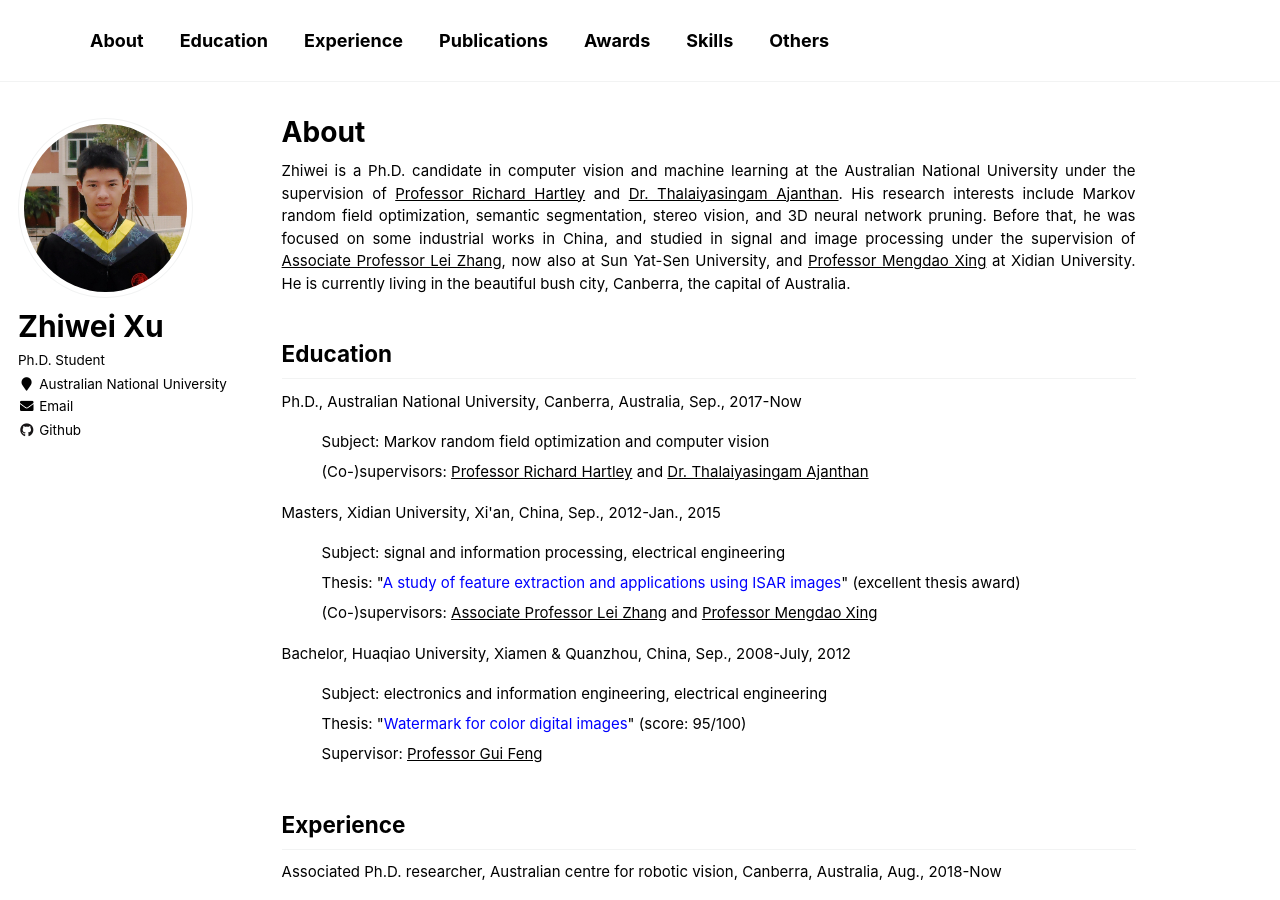
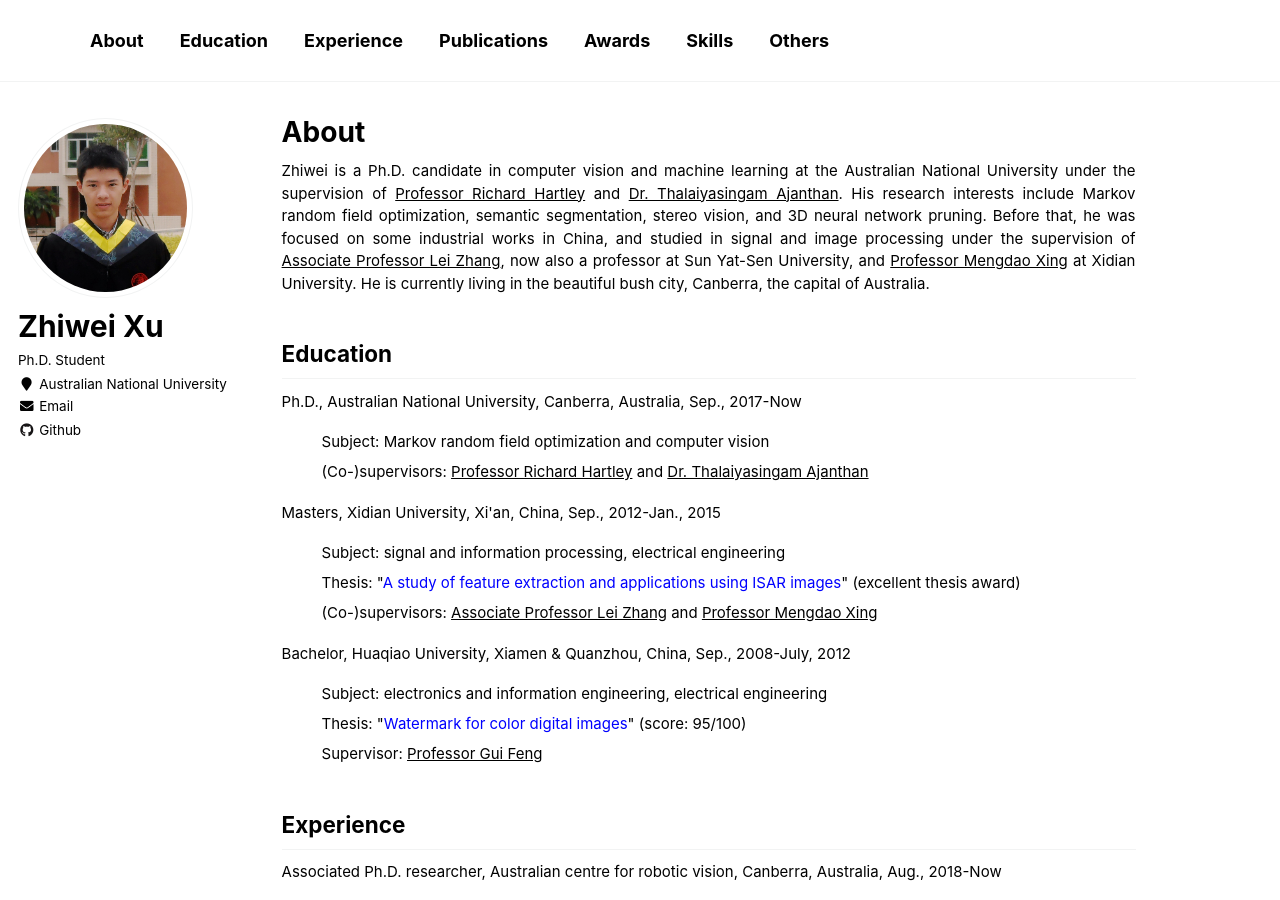
Before and after one commit to zwxu064/zwxu064.github.io, a Jekyll site: the page built from _pages/about.html, in a window 1280 px wide and 900 px high. Built offline with Jekyll 4.4.1, drawn with Linux system fonts in a browser that asks for light colours.

Commit message:
Update about.html

```diff
--- a/_pages/about.html
+++ b/_pages/about.html
@@ -10,7 +10,7 @@
 
 <p> Zhiwei is a Ph.D. candidate in computer vision and machine learning at the Australian National University under the supervision of <a style="color: inherit; text-decoration: underline;" href="http://users.cecs.anu.edu.au/~hartley/" target="_blank">Professor Richard Hartley</a> and <a style="color: inherit; text-decoration: underline;" href="https://tajanthan.github.io/" target="_blank">Dr. Thalaiyasingam Ajanthan</a>.
   His research interests include Markov random field optimization, semantic segmentation, stereo vision, and 3D neural network pruning.
-  Before that, he was focused on some industrial works in China, and studied in signal and image processing under the supervision of <a style="color: inherit; text-decoration: underline;" href="https://web.xidian.edu.cn/zhanglei/" target="_blank">Associate Professor Lei Zhang</a>, now also at Sun Yat-Sen University, and  <a style="color: inherit; text-decoration: underline;" href="https://web.xidian.edu.cn/mdxing/" target="_blank">Professor Mengdao Xing</a> at Xidian University.
+  Before that, he was focused on some industrial works in China, and studied in signal and image processing under the supervision of <a style="color: inherit; text-decoration: underline;" href="https://web.xidian.edu.cn/zhanglei/" target="_blank">Associate Professor Lei Zhang</a>, now also a professor at Sun Yat-Sen University, and  <a style="color: inherit; text-decoration: underline;" href="https://web.xidian.edu.cn/mdxing/" target="_blank">Professor Mengdao Xing</a> at Xidian University.
   He is currently living in the beautiful bush city, Canberra, the capital of Australia.</p>
 
 <h2 id="education">Education</h2>
```
